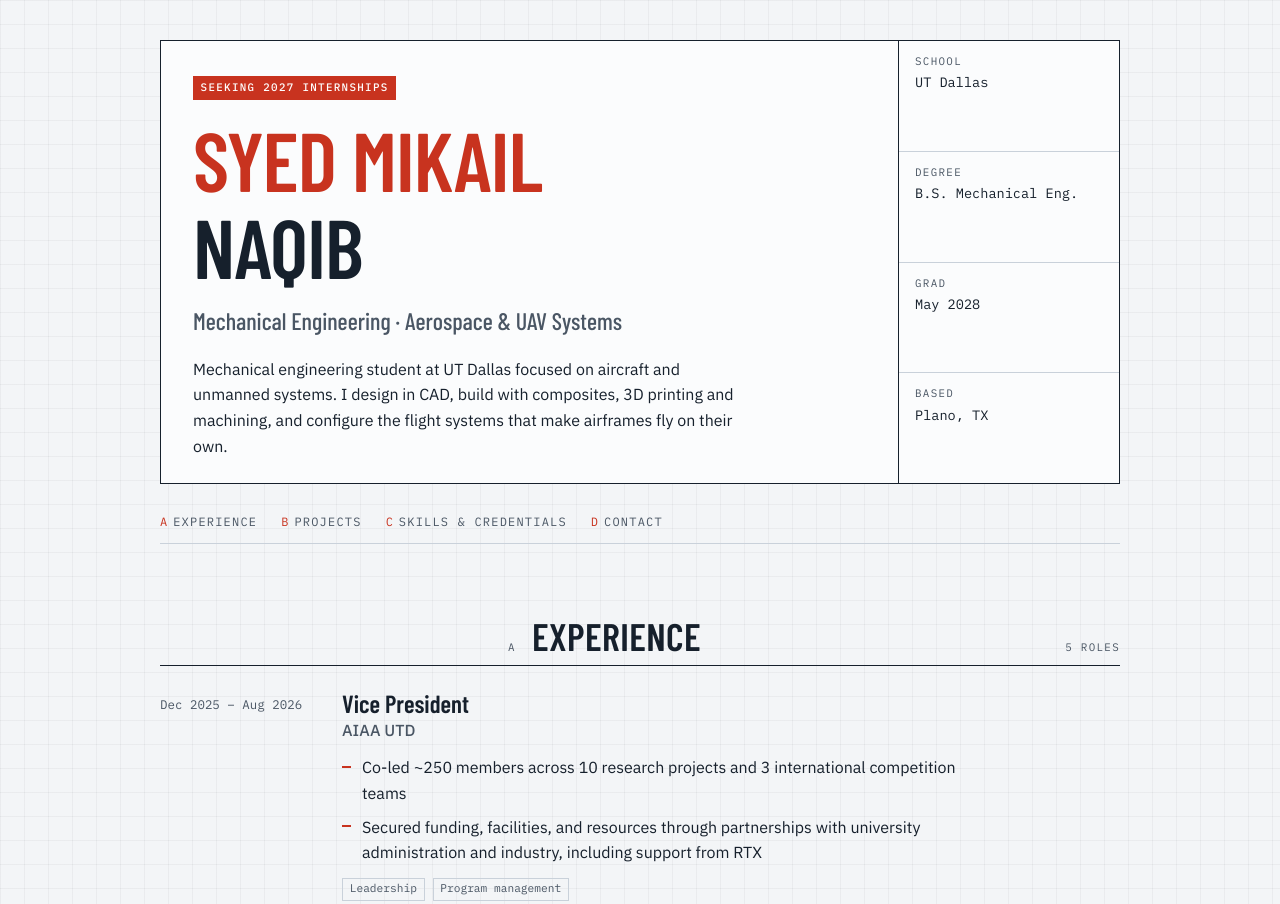
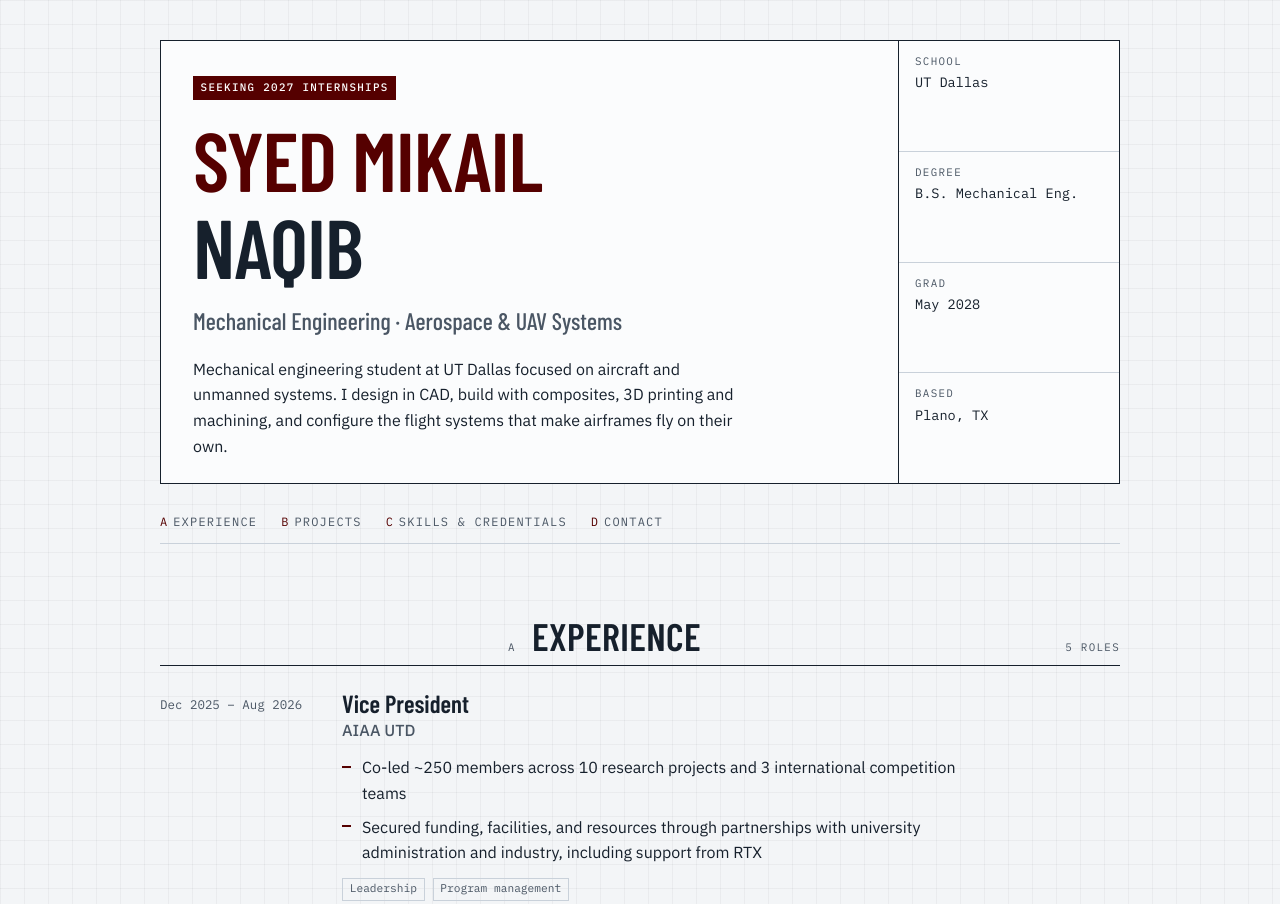
Before and after one commit to mikailnaqib/mikailnaqib.github.io, a plain HTML site: page index.html in a window 1280 px wide. Shown: the top 904 px of the page. Drawn offline with nearby package versions, Linux system fonts and the light colour scheme.

Commit message:
Changed light mode accent color to maroon #550000

```diff
--- a/index.html
+++ b/index.html
@@ -16,8 +16,9 @@
   --ink-2:#4a5664;
   --line:#c9d1da;
   --grid:rgba(22,32,44,.045);
-  --accent:#c8331f;          /* remove-before-flight red */
+  --accent:#550000;          /* deep maroon */
   --accent-ink:#ffffff;
+  --accent-on-ink:#d48a84;   /* same hue, lifted for the dark contact panel */
   --font-display:"Barlow Condensed","Arial Narrow",Arial,sans-serif;
   --font-body:"IBM Plex Sans",system-ui,-apple-system,"Segoe UI",sans-serif;
   --font-mono:"IBM Plex Mono",ui-monospace,Menlo,Consolas,monospace;
@@ -25,10 +26,10 @@
 }
 @media (prefers-color-scheme:dark){:root:not([data-theme="light"]){
   --paper:#0e1a2a;--sheet:#13223a;--ink:#e6edf5;--ink-2:#9fb0c4;--line:#2c4160;--grid:rgba(160,190,230,.06);
-  --accent:#ef5a43;--accent-ink:#13223a;color-scheme:dark}}
+  --accent:#d48a84;--accent-ink:#13223a;--accent-on-ink:#550000;color-scheme:dark}}
 :root[data-theme="dark"]{
   --paper:#0e1a2a;--sheet:#13223a;--ink:#e6edf5;--ink-2:#9fb0c4;--line:#2c4160;--grid:rgba(160,190,230,.06);
-  --accent:#ef5a43;--accent-ink:#13223a;color-scheme:dark}
+  --accent:#d48a84;--accent-ink:#13223a;--accent-on-ink:#550000;color-scheme:dark}
 
 *{box-sizing:border-box}
 body{
@@ -117,9 +118,9 @@ h3.sub{font-size:1.3rem;text-transform:uppercase;margin-bottom:var(--s3)}
 .contact .links{display:grid;gap:var(--s2);min-width:0}
 .contact .row{display:flex;align-items:center;gap:var(--s3);font-family:var(--font-mono);font-size:.82rem;flex-wrap:wrap}
 .contact .row .k{opacity:.6;width:5.5em;text-transform:uppercase;font-size:.68rem;letter-spacing:.12em}
-.contact a{color:var(--paper);text-decoration-color:var(--accent);text-underline-offset:3px;overflow-wrap:anywhere}
+.contact a{color:var(--paper);text-decoration-color:var(--accent-on-ink);text-underline-offset:3px;overflow-wrap:anywhere}
 .copy{font-family:var(--font-mono);font-size:.65rem;letter-spacing:.1em;text-transform:uppercase;background:transparent;color:var(--paper);border:1px solid currentColor;padding:.2em .6em;cursor:pointer;opacity:.75}
-.copy:hover{opacity:1;color:var(--accent)}
+.copy:hover{opacity:1;color:var(--accent-on-ink)}
 footer{margin-top:var(--s5);display:flex;justify-content:space-between;flex-wrap:wrap;gap:var(--s3)}
 
 @media (max-width:760px){
```
